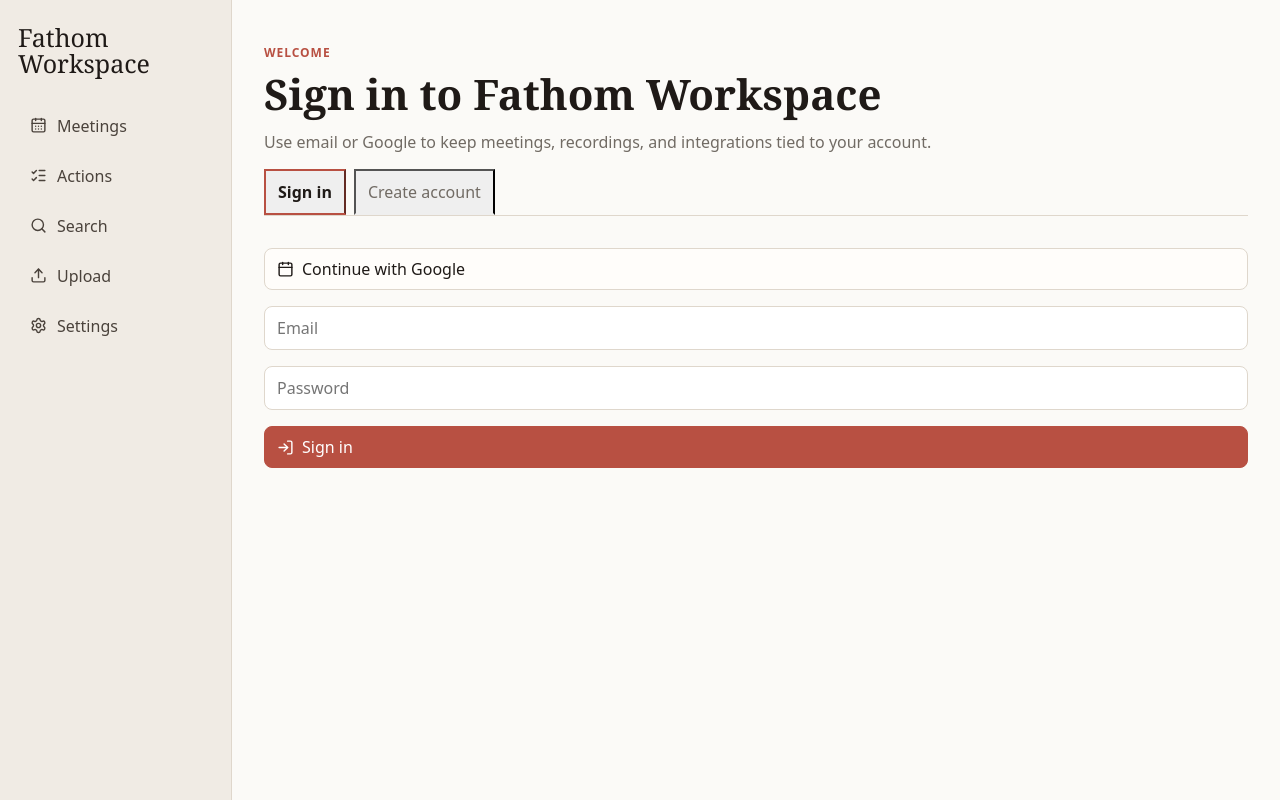
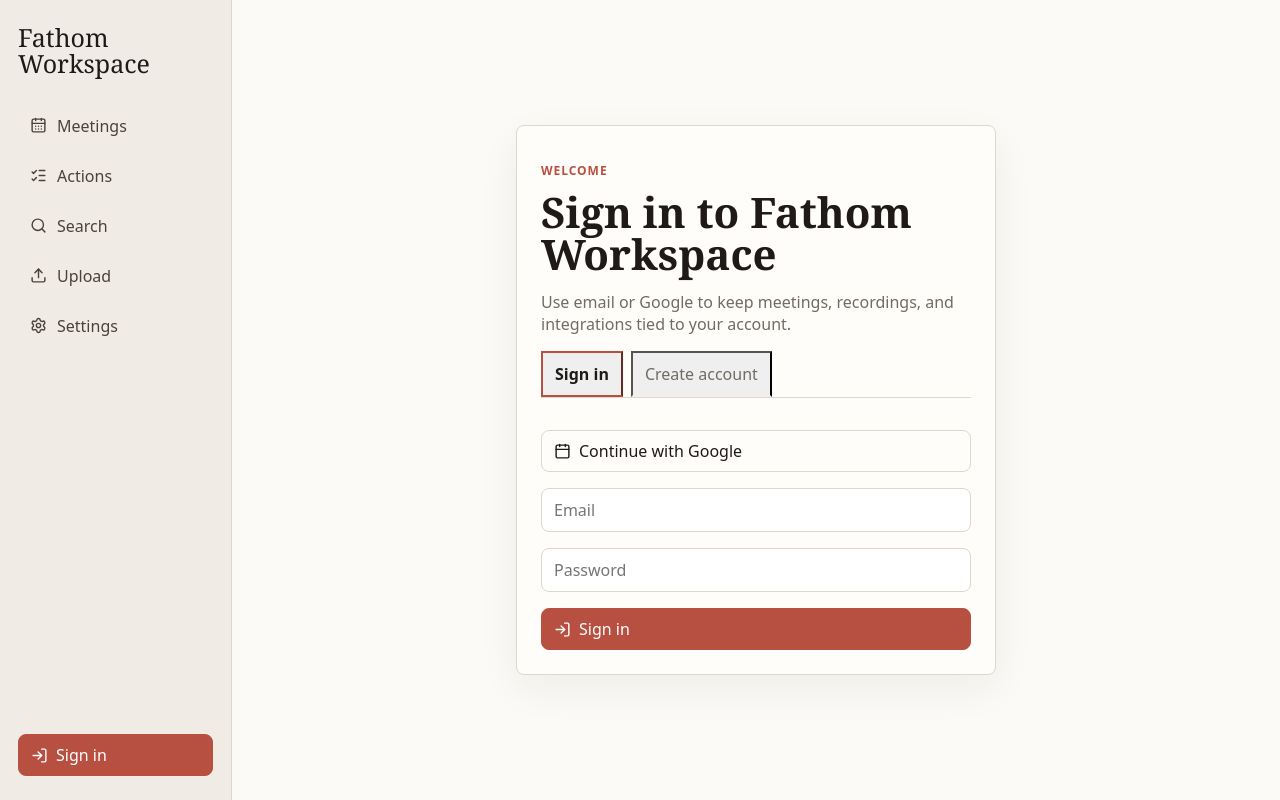
Before and after one commit to ZayanAhmed07/8x, a Next.js app: page /auth in a window 1280 px wide. Built offline with nearby package versions, Linux system fonts and the light colour scheme; no server answers.

Commit message:
feat: update app surfaces for live workflow

```diff
--- a/app/(marketing)/page.tsx
+++ b/app/(marketing)/page.tsx
@@ -1,2 +1,7 @@
-import { redirect } from "next/navigation";
-export default function Home() { redirect("/meetings"); }
+import Link from "next/link";
+import { getCurrentUser } from "@/lib/auth";
+
+export default async function Home() {
+  const user = await getCurrentUser();
+  return <><div className="page-head"><div><p className="eyebrow">Meeting intelligence</p><h1>Fathom Workspace</h1><p className="muted">Review seeded demo meetings publicly, or sign in to create a private meeting workspace.</p></div></div><section className="card"><div className="toolbar"><Link className="button primary" href={user ? "/meetings" : "/auth"}>{user ? "Open workspace" : "Sign in"}</Link><Link className="button" href="/demo">View public demo</Link></div></section></>;
+}
--- a/app/actions/page.tsx
+++ b/app/actions/page.tsx
@@ -1,5 +1,11 @@
 import Link from "next/link";
 import { listActionBoardItems } from "@/lib/db/queries";
+import { requireUser } from "@/lib/auth";
 import { AskPanel } from "@/components/meeting/AskPanel";
 const columns = ["Open", "In progress", "Done"] as const;
-export default async function ActionsPage() { const items = await listActionBoardItems(); return <><div className="page-head"><div><p className="eyebrow">Cross-meeting execution</p><h1>Action Board</h1><p className="muted">Tasks do not disappear inside individual meeting notes.</p></div></div><AskPanel /><div className="board" style={{marginTop:18}}>{columns.map((column) => <section className="column" key={column}><h2>{column}</h2><div className="grid">{items.filter((item) => item.status === column).map((item) => <Link className="card" key={item.id} href={`/meetings/${item.meetingId}?action=${item.id}`}><strong>{item.text}</strong><p className="muted">{item.meeting}</p><span className="badge">{item.owner} - {item.dueDate}</span></Link>)}</div></section>)}</div></>; }
+
+export default async function ActionsPage() {
+  const user = await requireUser();
+  const items = await listActionBoardItems(user.id);
+  return <><div className="page-head"><div><p className="eyebrow">Cross-meeting execution</p><h1>Action Board</h1><p className="muted">Tasks do not disappear inside individual meeting notes.</p></div></div><AskPanel /><div className="board" style={{marginTop:18}}>{columns.map((column) => <section className="column" key={column}><h2>{column}</h2><div className="grid">{items.filter((item) => item.status === column).map((item) => <Link className="card" key={item.id} href={`/meetings/${item.meetingId}?action=${item.id}`}><strong>{item.text}</strong><p className="muted">{item.meeting}</p><span className="badge">{item.owner} - {item.dueDate}</span></Link>)}</div></section>)}</div></>;
+}
--- /dev/null
+++ b/app/demo/page.tsx
@@ -0,0 +1,8 @@
+import Link from "next/link";
+import { meetings } from "@/lib/data";
+import { StatusBadge } from "@/components/shared/StatusBadge";
+import { Clock, Users } from "lucide-react";
+
+export default function DemoPage() {
+  return <><div className="page-head"><div><p className="eyebrow">Public demo</p><h1>Demo meetings</h1><p className="muted">Seeded read-only examples for reviewers. Sign in to create private meetings.</p></div><Link className="button primary" href="/auth">Sign in</Link></div><div className="grid cards">{meetings.map((meeting) => <Link className="card" key={meeting.id} href={`/share/${meeting.shareToken}`}><div className="toolbar" style={{justifyContent:"space-between"}}><StatusBadge status={meeting.status}/><span className="muted">{new Date(meeting.date).toLocaleDateString()}</span></div><h2>{meeting.title}</h2><p className="muted">{meeting.summaries[0]?.content.headline}</p><div className="toolbar"><span className="badge"><Clock size={14}/>{Math.round(meeting.durationSeconds / 60)} min</span><span className="badge"><Users size={14}/>{meeting.speakers.length}</span></div></Link>)}</div></>;
+}
--- a/app/globals.css
+++ b/app/globals.css
@@ -42,3 +42,12 @@ h1 { font-size:42px; line-height:1; margin:4px 0 8px; }
 .skeleton { min-height:90px; border-radius:8px; background:linear-gradient(90deg,#eee5da,#fffaf1,#eee5da); background-size:200% 100%; animation:shimmer 1.2s infinite; }
 @keyframes shimmer { to { background-position:-200% 0; } }
 @media (max-width: 860px) { .sidebar { position:static; width:auto; border-right:0; border-bottom:1px solid var(--line); } main { padding:20px; } .workspace,.board { grid-template-columns:1fr; } h1 { font-size:34px; } }
+
+.auth-shell { min-height:calc(100vh - 64px); display:grid; place-items:center; }
+.auth-panel { width:min(100%,480px); background:#fffdfa; border:1px solid var(--line); border-radius:8px; padding:24px; box-shadow:0 14px 40px rgba(31,26,23,.06); }
+.auth-form .input { width:100%; }
+.account-box { position:absolute; left:18px; right:18px; bottom:24px; display:grid; gap:10px; }
+.account-box .muted { overflow:hidden; text-overflow:ellipsis; white-space:nowrap; font-size:13px; }
+
+.meeting-row { display:flex; justify-content:space-between; gap:12px; align-items:center; border-top:1px solid var(--line); padding-top:12px; }
+@media (max-width: 860px) { .meeting-row { display:grid; } }
--- a/app/layout.tsx
+++ b/app/layout.tsx
@@ -2,7 +2,8 @@ import "./globals.css";
 import type { Metadata } from "next";
 import Link from "next/link";
 import { CommandPalette } from "@/components/command-palette/CommandPalette";
-import { CalendarDays, ListChecks, Search, Settings, Upload } from "lucide-react";
+import { getCurrentUser } from "@/lib/auth";
+import { CalendarDays, ListChecks, LogIn, LogOut, Search, Settings, Upload } from "lucide-react";
 
 export const metadata: Metadata = { title: "Fathom Workspace", description: "Post-meeting workspace demo" };
 
@@ -14,6 +15,7 @@ const nav = [
   ["Settings", "/settings", Settings]
 ] as const;
 
-export default function RootLayout({ children }: { children: React.ReactNode }) {
-  return <html lang="en"><body><CommandPalette /><aside className="sidebar"><Link href="/meetings" className="brand">Fathom Workspace</Link><nav>{nav.map(([label, href, Icon]) => <Link key={href} href={href}><Icon size={17}/><span>{label}</span></Link>)}</nav></aside><main>{children}</main></body></html>;
+export default async function RootLayout({ children }: { children: React.ReactNode }) {
+  const user = await getCurrentUser();
+  return <html lang="en"><body><CommandPalette /><aside className="sidebar"><Link href={user ? "/meetings" : "/auth"} className="brand">Fathom Workspace</Link><nav>{nav.map(([label, href, Icon]) => <Link key={href} href={href}><Icon size={17}/><span>{label}</span></Link>)}</nav><div className="account-box">{user ? <><p className="muted">{user.email}</p><form action="/auth/sign-out" method="post"><button className="button" type="submit"><LogOut size={17}/>Sign out</button></form></> : <Link className="button primary" href="/auth"><LogIn size={17}/>Sign in</Link>}</div></aside><main>{children}</main></body></html>;
 }
--- a/app/meetings/[id]/page.tsx
+++ b/app/meetings/[id]/page.tsx
@@ -1,7 +1,14 @@
 import { notFound } from "next/navigation";
 import { getMeetingById } from "@/lib/db/queries";
+import { requireUser } from "@/lib/auth";
 import { ChapterScrubber } from "@/components/meeting/ChapterScrubber";
 import { MeetingDetailClient } from "@/components/meeting/MeetingDetailClient";
 import { SummaryPanel } from "@/components/meeting/SummaryPanel";
 import { StatusBadge } from "@/components/shared/StatusBadge";
-export default async function MeetingPage({ params, searchParams }: { params: Promise<{ id: string }>; searchParams: Promise<{ summary?: "general" | "sales" | "interview" | "standup" }> }) { const [{ id }, query] = await Promise.all([params, searchParams]); const meeting = await getMeetingById(id); if (!meeting) notFound(); return <><div className="page-head"><div><p className="eyebrow">Meeting detail</p><h1>{meeting.title}</h1><p className="muted">Summary, transcript, actions, highlights, and shareable clips in one workspace.</p></div><StatusBadge status={meeting.status}/></div><ChapterScrubber chapters={meeting.chapters} meetingId={meeting.id}/><MeetingDetailClient meeting={meeting}/><div className="grid" style={{marginTop:18}}><SummaryPanel meeting={meeting} template={query.summary}/></div></>; }
+
+export default async function MeetingPage({ params, searchParams }: { params: Promise<{ id: string }>; searchParams: Promise<{ summary?: "general" | "sales" | "interview" | "standup" }> }) {
+  const [user, { id }, query] = await Promise.all([requireUser(), params, searchParams]);
+  const meeting = await getMeetingById(id, user.id);
+  if (!meeting) notFound();
+  return <><div className="page-head"><div><p className="eyebrow">Meeting detail</p><h1>{meeting.title}</h1><p className="muted">Summary, transcript, actions, highlights, and shareable clips in one workspace.</p></div><StatusBadge status={meeting.status}/></div><ChapterScrubber chapters={meeting.chapters} meetingId={meeting.id}/><MeetingDetailClient meeting={meeting}/><div className="grid" style={{marginTop:18}}><SummaryPanel meeting={meeting} template={query.summary}/></div></>;
+}
--- a/app/search/page.tsx
+++ b/app/search/page.tsx
@@ -1,3 +1,10 @@
 import Link from "next/link";
 import { searchDatabase } from "@/lib/db/queries";
-export default async function SearchPage({ searchParams }: { searchParams: Promise<{ q?: string }> }) { const { q = "" } = await searchParams; const results = await searchDatabase(q); return <><div className="page-head"><div><p className="eyebrow">Global search</p><h1>Search</h1><p className="muted">Search titles, transcript moments, action items, and people.</p></div></div><form className="toolbar"><input className="input" name="q" defaultValue={q} placeholder="Try pricing, recap, Maya, or owner"/><button className="button primary">Search</button></form><div className="grid" style={{marginTop:18}}>{q && results.length === 0 ? <div className="card">No results. Try a speaker name or transcript phrase.</div> : results.map((r) => <Link className="card" href={r.href} key={r.href + r.title}><span className="badge">{r.type}</span><h3>{r.title}</h3></Link>)}</div></>; }
+import { requireUser } from "@/lib/auth";
+
+export default async function SearchPage({ searchParams }: { searchParams: Promise<{ q?: string }> }) {
+  const user = await requireUser();
+  const { q = "" } = await searchParams;
+  const results = await searchDatabase(q, { userId: user.id });
+  return <><div className="page-head"><div><p className="eyebrow">Global search</p><h1>Search</h1><p className="muted">Search titles, transcript moments, action items, and people.</p></div></div><form className="toolbar"><input className="input" name="q" defaultValue={q} placeholder="Try pricing, recap, Maya, or owner"/><button className="button primary">Search</button></form><div className="grid" style={{marginTop:18}}>{q && results.length === 0 ? <div className="card">No results. Try a speaker name or transcript phrase.</div> : results.map((r) => <Link className="card" href={r.href} key={r.href + r.title}><span className="badge">{r.type}</span><h3>{r.title}</h3></Link>)}</div></>;
+}
```
Also changed, not shown: app/meetings/page.tsx (+9 -1 lines), app/settings/page.tsx (+14 -3 lines).
